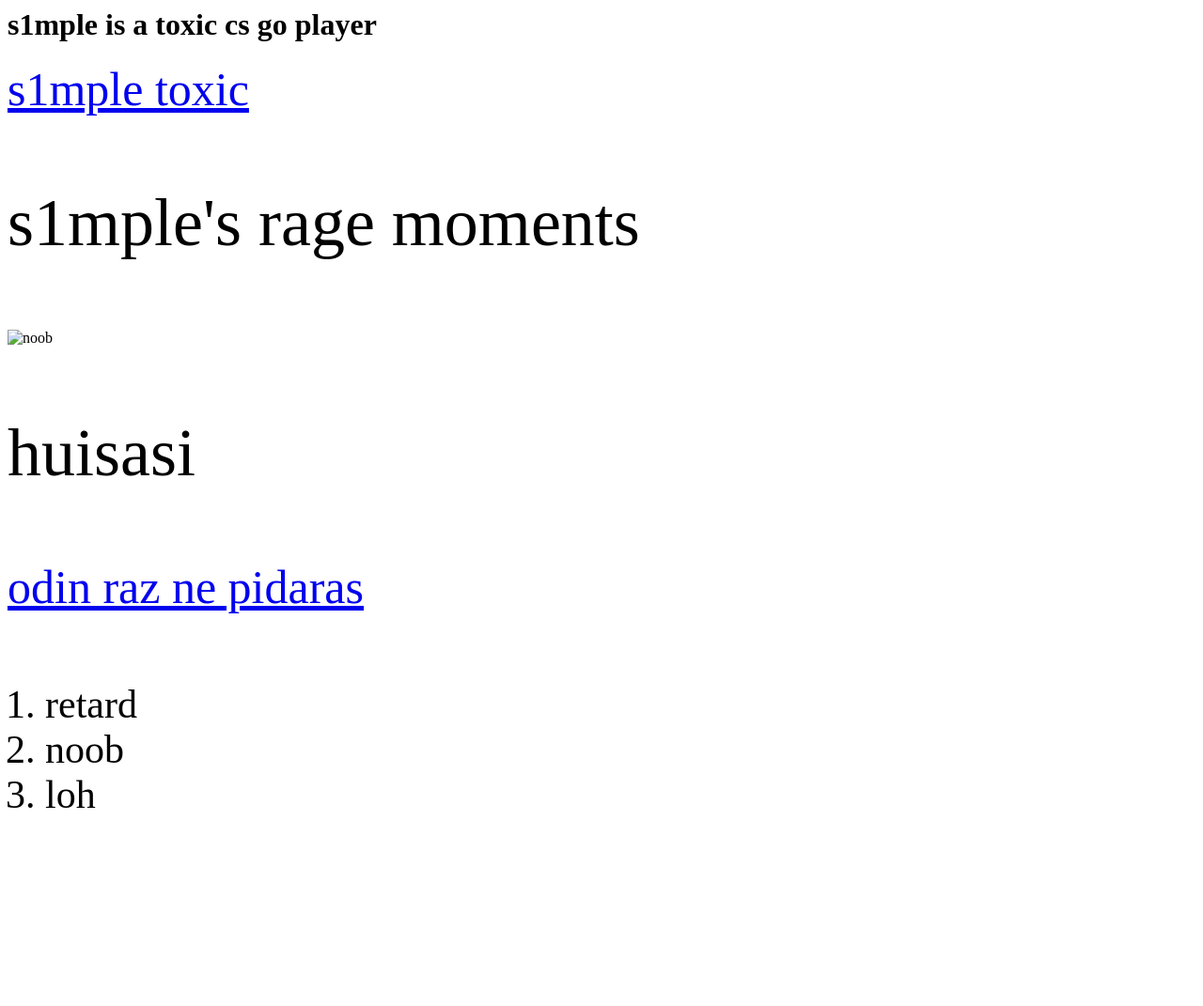
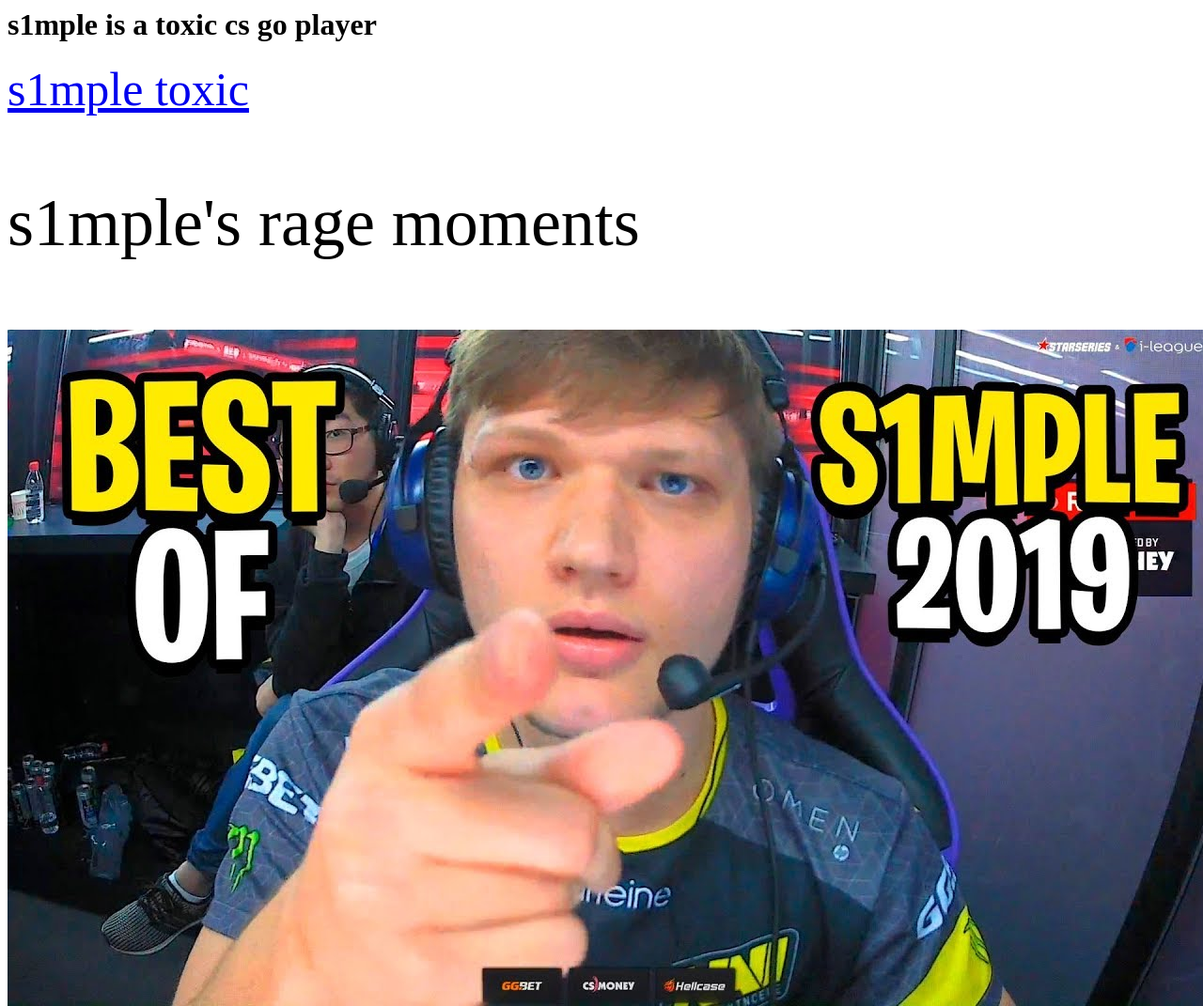
Before and after one commit to Prom1nade/Prom1nade.github.io, a plain HTML site: page index.html in a window 1280 px wide. Shown: the top 1071 px of the page at 94% size. Before the commit the page ends 886 px from the top, so only its background shows below. Drawn offline with Linux system fonts and the light colour scheme.

Commit message:
Update index.html

```diff
--- a/index.html
+++ b/index.html
@@ -16,7 +16,7 @@
         <h1>s1mple is a toxic cs go player</h1>
         <a href="https://www.youtube.com/watch?v=oX_K6Cyj3pM">s1mple toxic</a>
         <p>s1mple's rage moments</p>
-        <img src="/image/s1mple.jpg." alt="noob">
+        <img src="/image/s1mple.jpg" alt="noob">
         <p>huisasi</p>
         <p><a href="https://www.google.com/webhp?hl=zh-CN&sa=X&ved=0ahUKEwiIoJi5rsXnAhVBwcQBHVUHC1oQPAgH">odin raz ne pidaras</a>
 
```
